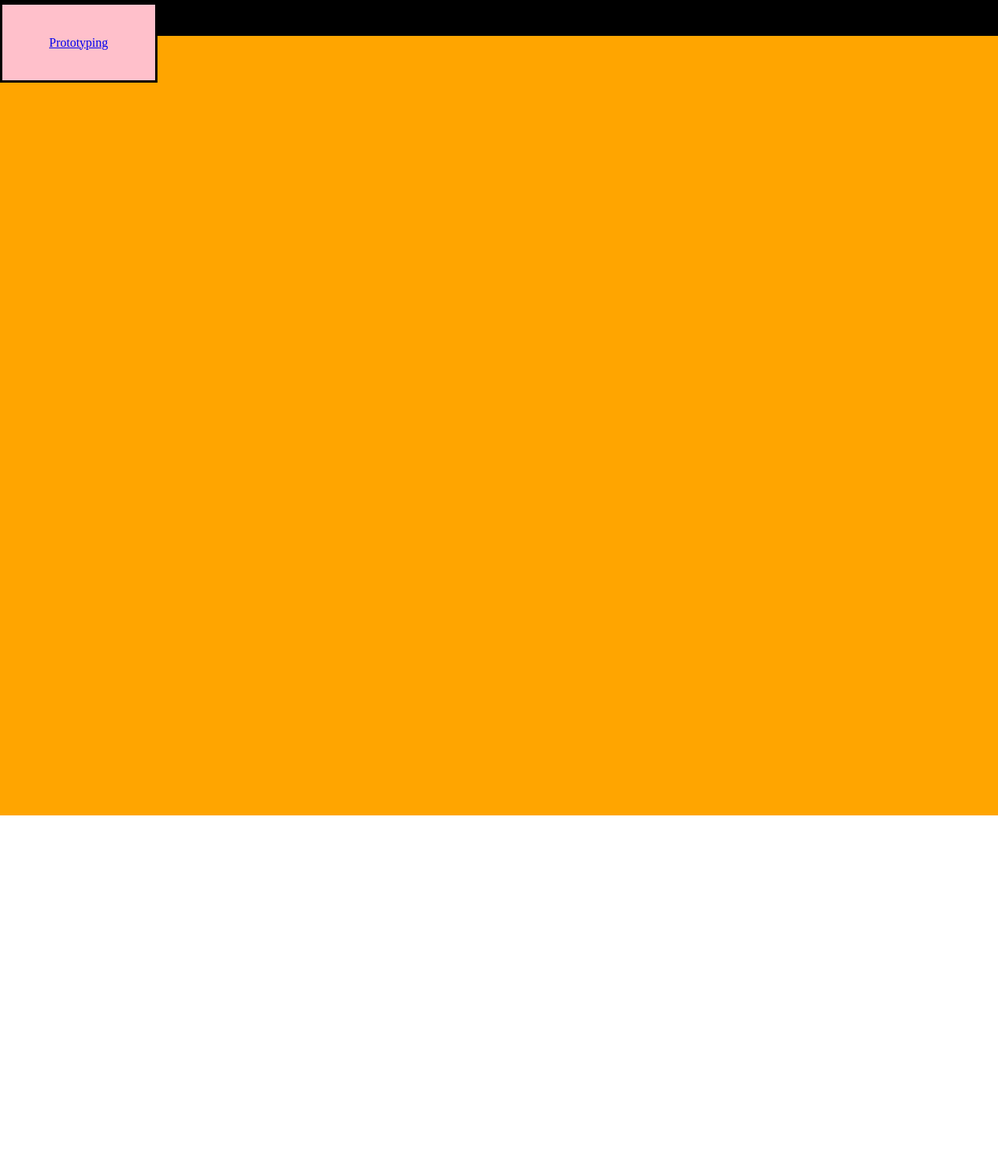
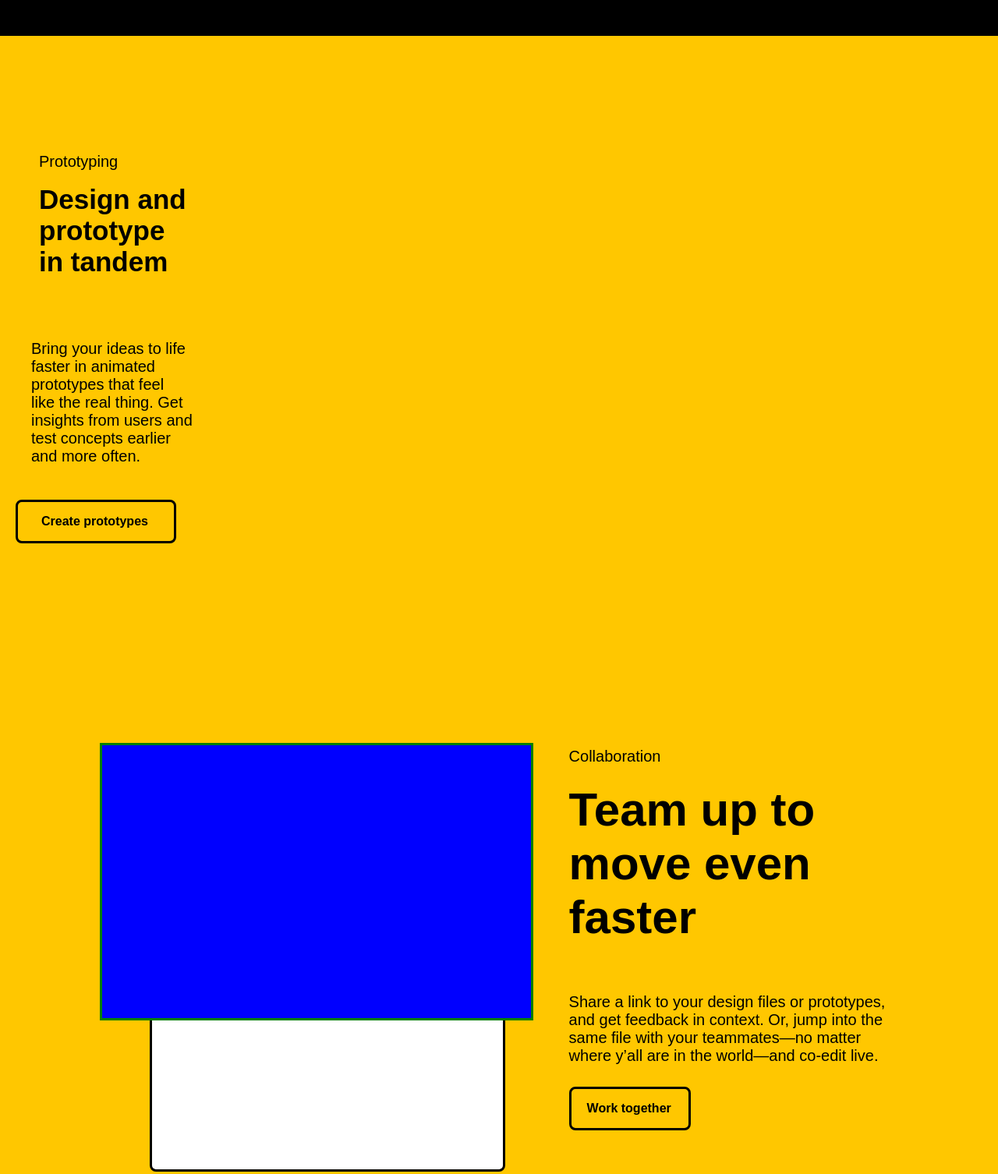
Before and after one commit to Tyl-eer/Figma, a plain HTML site: page index.html in a window 1280 px wide. Shown: the part 2976-4482 px from the top of the page at 78% size. Before the commit the page ends 4022 px from the top, so only its background shows below. Drawn offline with Linux system fonts and the light colour scheme.

Commit message:
new commit

```diff
--- a/index.html
+++ b/index.html
@@ -86,8 +86,48 @@
             </div>
          </div>
          <div id="y_div">
-             <a href="$" id="prototyping_div">Prototyping</a>
+
          </div>
+         <div id="prototyping_div">
+            <p id="prototyping_text">Prototyping</p>
+
+        </div>
+        <div id="tandem_div">
+            <p id="tandem_text">Design and prototype<br /> in tandem</p>
+
+        </div>
+        <div id="tandem_under_div">
+            <p id="tandem_under_text">Bring your ideas to life<br /> faster in animated<br /> prototypes that feel<br /> like the real thing. Get<br /> insights from users and<br /> test concepts earlier<br /> and more often.</p>
+        </div>
+        <div id="create_div">
+            <p id="create_text">Create prototypes</p>
+
+        </div>
+        <div id="white_div"></div>
+        <div id="blue_div"></div>
+        <div id="collaboration_div">
+            <p id="colla_text">Collaboration</p>
+        </div>
+        <div id="team_div">
+            <p id="team_text">Team up to move even faster</p>
+        </div>
+        <div id="share_div">
+            <p id="share_text">Share a link to your design files or prototypes,<br /> and get feedback in context. Or, jump into the<br /> same file with your teammates—no matter<br /> where y’all are in the world—and co-edit live.</p>
+        </div>
+        <div id="work_div">
+            <p id="work_text">Work together</p>
+        </div>
+        <div id="diana_div">
+            <div id="figma_rep_div">
+                <P id="figma_rep_text">
+                    “Figma has replaced the<br /> whiteboard for us! Being able to<br /> jump in the same file with<br /> someone fills the gap of not<br /> being able to gather in person.”
+                </P>
+                <div id="figrep_under_text">Diana Mounter, Design Operations Manager at GitHub</div>
+            </div>
+        </div>
+            <div id="designsystems_div">
+                <p id="designsystems_text">Design Systems</p>
+            </div>
     </div>
 </body>
 </html>
--- a/main.css
+++ b/main.css
@@ -368,14 +368,175 @@ body{
 
   #y_div{
       width: 100%;
-      height: 1000px;
-      background-color: orange;
+      height: 1500px;
+      background-color:#FFC700;;
   }
   #prototyping_div{
+      width: 250px;
+      height: 70px;
+      margin-left: 20px;
+      margin-top: -1000px;
+  }
+
+  #prototyping_text{
+    margin-top: -1350px;
+    margin-left: 30px;
+    font-family: sans-serif;
+    font-weight: normal;
+    font-size: 20px;
+  }
+
+  #tandem_div{
+      width: 250px;
+      height: 150px;
+      margin-left: 20px;
+      margin-top: -45px;
+  }
+
+  #tandem_text{
+      margin-top: 15px;
+      margin-left: 30px;
+      font-family: sans-serif;
+      font-weight: bold;
+      font-size: 35px;
+  }
+
+  #tandem_under_div{
+      width: 250px;
+      height: 300px;
+      margin-left: 20px;
+      margin-top: 50px;
+  }
+
+  #tandem_under_text{
+      font-family: sans-serif;
+      font-size: 20px;
+      margin-left: 20px;
+  }
+
+  #create_div{
+      width: 200px;
+      height: 50px;
+      border: 3px solid black;
+      border-radius: 8px;
+      margin-left: 20px;
+      margin-top: -95px;
+  }
+
+  #create_text{
+      margin-left: 30px;
+      font-family: sans-serif;
+      font-weight: bold;
+  }
+
+  #white_div{
+      width: 450px;
+      height: 250px;
+      background-color: white;
+      border: 3px solid black;
+      border-radius: 8px;
+      margin-top: 550px;
+      margin-left: 15%;
+  }
+
+  #blue_div{
+      width: 550px;
+      height: 350px;
+      background-color: blue;
+      border: 3px solid green;
+      margin-top: -550px;
+      margin-left: 10%;
+  }
+
+  #collaboration_div{
+    width: 250px;
+    height: 70px;
+    margin-left: 57%;
+    margin-top: -350px;
+  }
+
+  #colla_text{
+      font-family: sans-serif;
+      font-weight: normal;
+      font-size: 20px;
+      margin-top: -350px;
+  }
+
+  #team_div{
+    width: 450px;
+    height: 250px;
+    margin-left: 57%;
+    margin-top: 250px;
+  }
+
+  #team_text{
+      font-family: sans-serif;
+      font-weight: bold;
+      font-size: 60px;
+      margin-top: -275px;
+  }
+
+  #share_div{
+      width: 450px;
+      height: 120px;
+      margin-left: 57%;
+  }
+
+  #share_text{
+      font-family: sans-serif;
+      font-weight: normal;
+      font-size: 20px;
+  }
+
+  #work_div{
       width: 150px;
-      height: 100px;
-      background-color: pink;
-      padding: 40px 60px 40px 60px;
+      height: 50px;
+      margin-left: 57%;
       border: 3px solid black;
-      margin-top
+      border-radius: 8px;
   }
+
+  #work_text{
+      font-family: sans-serif;
+      font-weight: bold;
+      margin-left: 20px;
+  }
+
+  #diana_div{
+    width: 100%;
+    height: 500px;
+    margin-top: 90px;
+    background-color: #C7B9FF;
+  }
+
+  #figma_rep_div{
+      width: 500px;
+      height: 45px;
+      margin-left: 20%;
+      padding: 200px 60px 200px 60px;
+  }
+
+  #figma_rep_text{
+      font-family: sans-serif;
+      font-weight: bold;
+      font-size: 30px;
+      margin-top: -45px;
+  }
+
+  #figrep_under_text{
+      font-family: sans-serif;
+      font-size: 20px;
+  }
+
+  #designsystems_div{
+    width: 250px;
+    height: 70px;
+    margin-left: 20px;
+    margin-top: 20%;
+  }
+
+  #designsystems_text{
+      font-family: sans-serif;
+      font-size: 20px;
+      margin-left: 20px;
+  }
```
